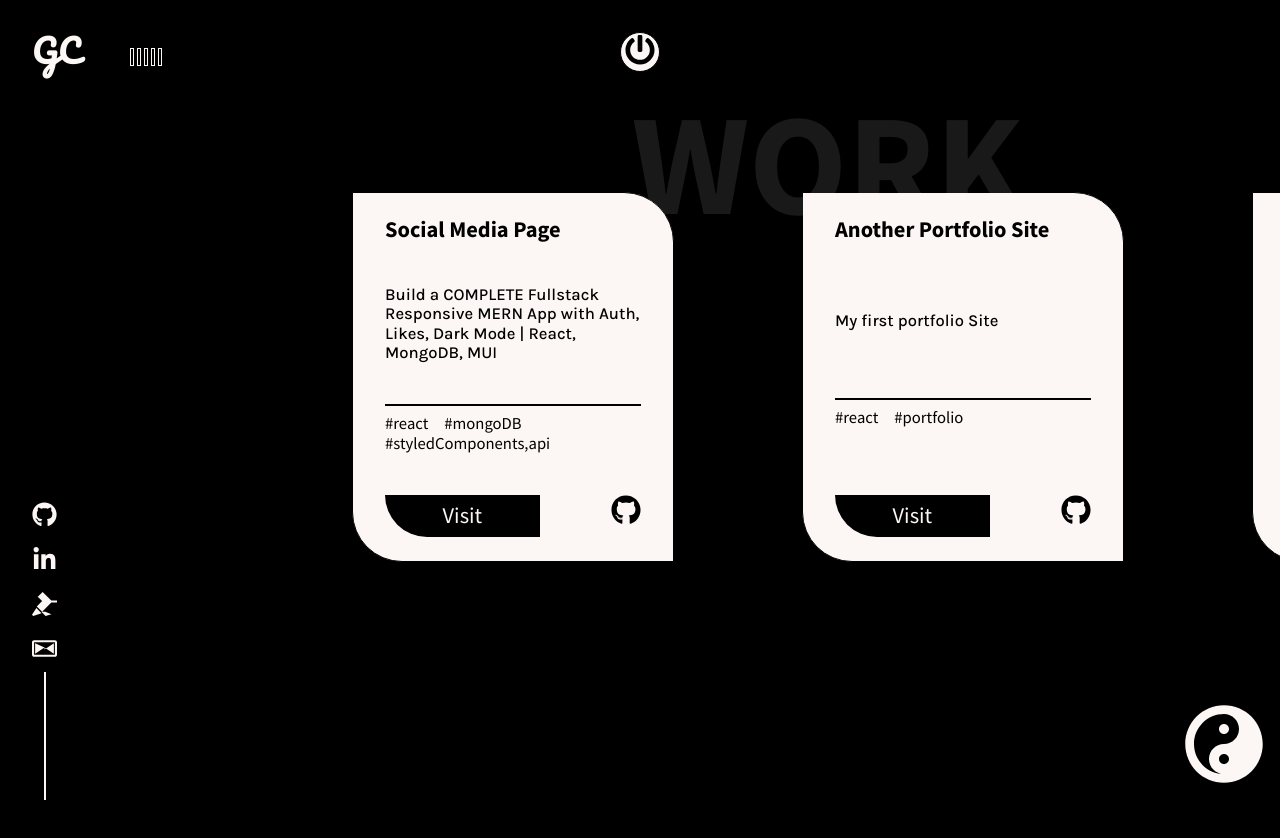
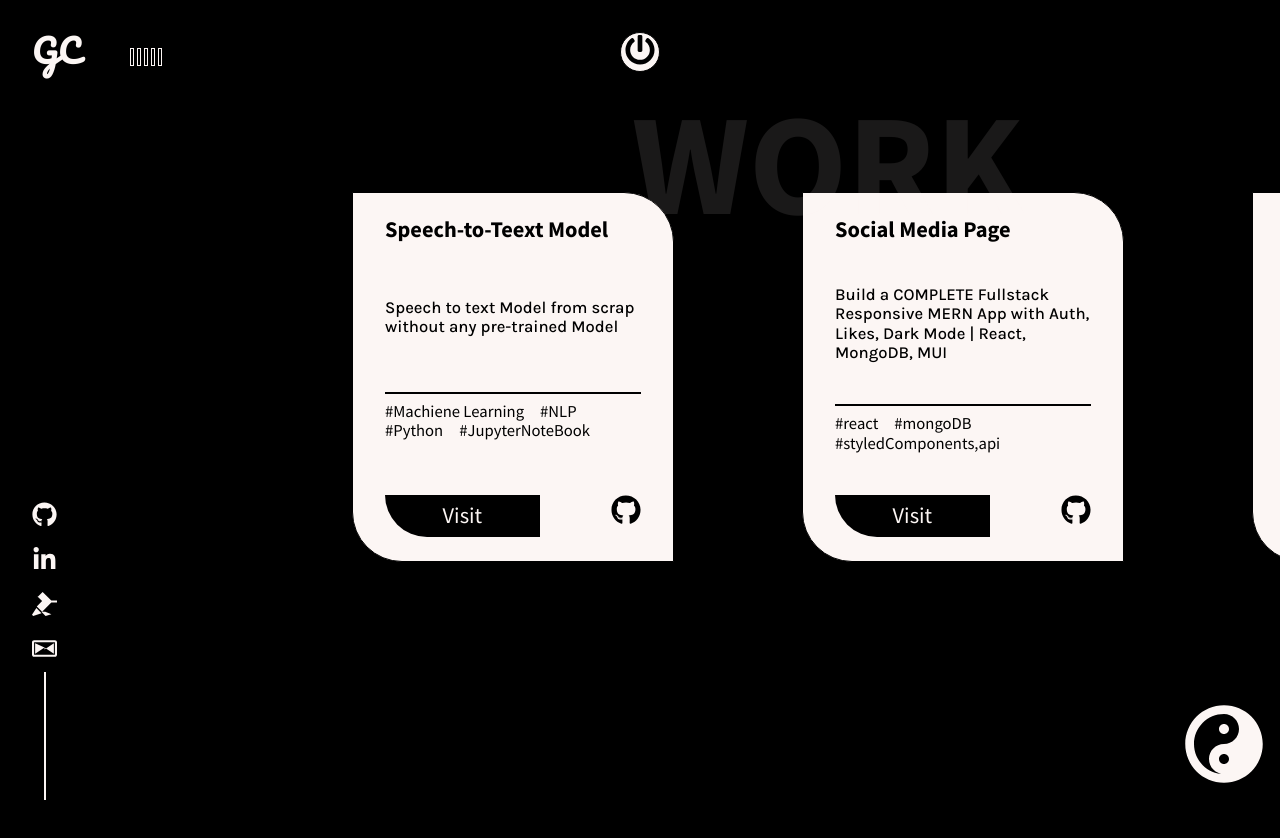
Before and after one commit to GautamGC/My_Portfolio, a React (Create React App) app: page /work in a window 1280 px wide. Shown: the top 838 px of the page. Built offline with nearby package versions, Linux system fonts and the light colour scheme.

Commit message:
Update WorkData.js

```diff
--- a/src/data/WorkData.js
+++ b/src/data/WorkData.js
@@ -3,6 +3,15 @@
 export const Work = [
     {
         id:1,
+        name:"Speech-to-Teext Model",
+        description:"Speech to text Model from scrap without any pre-trained Model",
+        tags:["Machiene Learning","NLP","Python","JupyterNoteBook"],
+
+        demo:"",
+        github:"https://github.com/GautamGC/Speech_to_text_model"
+    },
+    {
+        id:2,
         name:"Social Media Page",
         description:"Build a COMPLETE Fullstack Responsive MERN App with Auth, Likes, Dark Mode | React, MongoDB, MUI",
         tags:["react","mongoDB","styledComponents,api"],
@@ -11,7 +20,7 @@ export const Work = [
         github:"https://github.com/GautamGC/Socially"
     },
     {
-        id:2,
+        id:3,
         name:"Another Portfolio Site",
         description:"My first portfolio Site",
         tags:["react","portfolio"],
@@ -21,7 +30,7 @@ export const Work = [
 
     },
     {
-        id:3,
+        id:4,
         name:"AWS Site Hosting",
         description:"Hosted Working Youtube clone to AWS using amplify and backend supported by Clouddfront.",
         tags:["react","AWS","amplify","cloudfront",'DynamoDB'],
@@ -30,7 +39,7 @@ export const Work = [
         github:"https://github.com/GautamGC/AWS"
     },
     {
-        id:4,
+        id:5,
         name:"Restraunt Page",
         description:"A Major Frontend Project iun which I w=make a Restraunt Landing page ",
         tags:["react","styledComponents","react-router"],
@@ -40,7 +49,7 @@ export const Work = [
 
     },
     {
-        id:5,
+        id:6,
         name:"Responsive Navigation Menu",
         description:"A reponsive navbar menu component in ReactJS with react-router functionalities. Built from scratch.",
         tags:["react","react-router","css"],
@@ -50,7 +59,7 @@ export const Work = [
 
     },
     {
-        id:6,
+        id:7,
         name:"PokeSite",
         description:"My first Site",
         tags:["html","css","JavaScript"],
```
